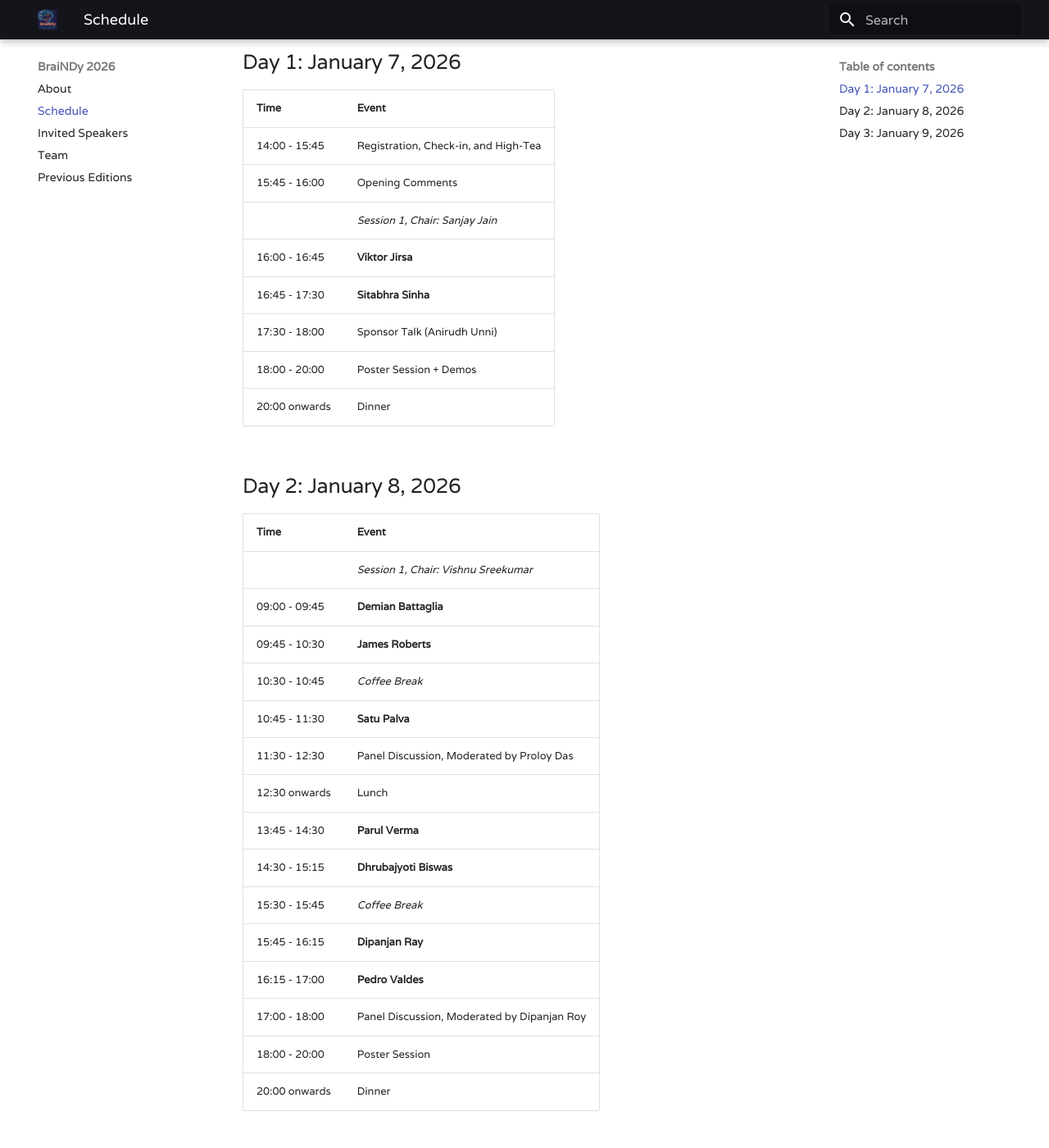
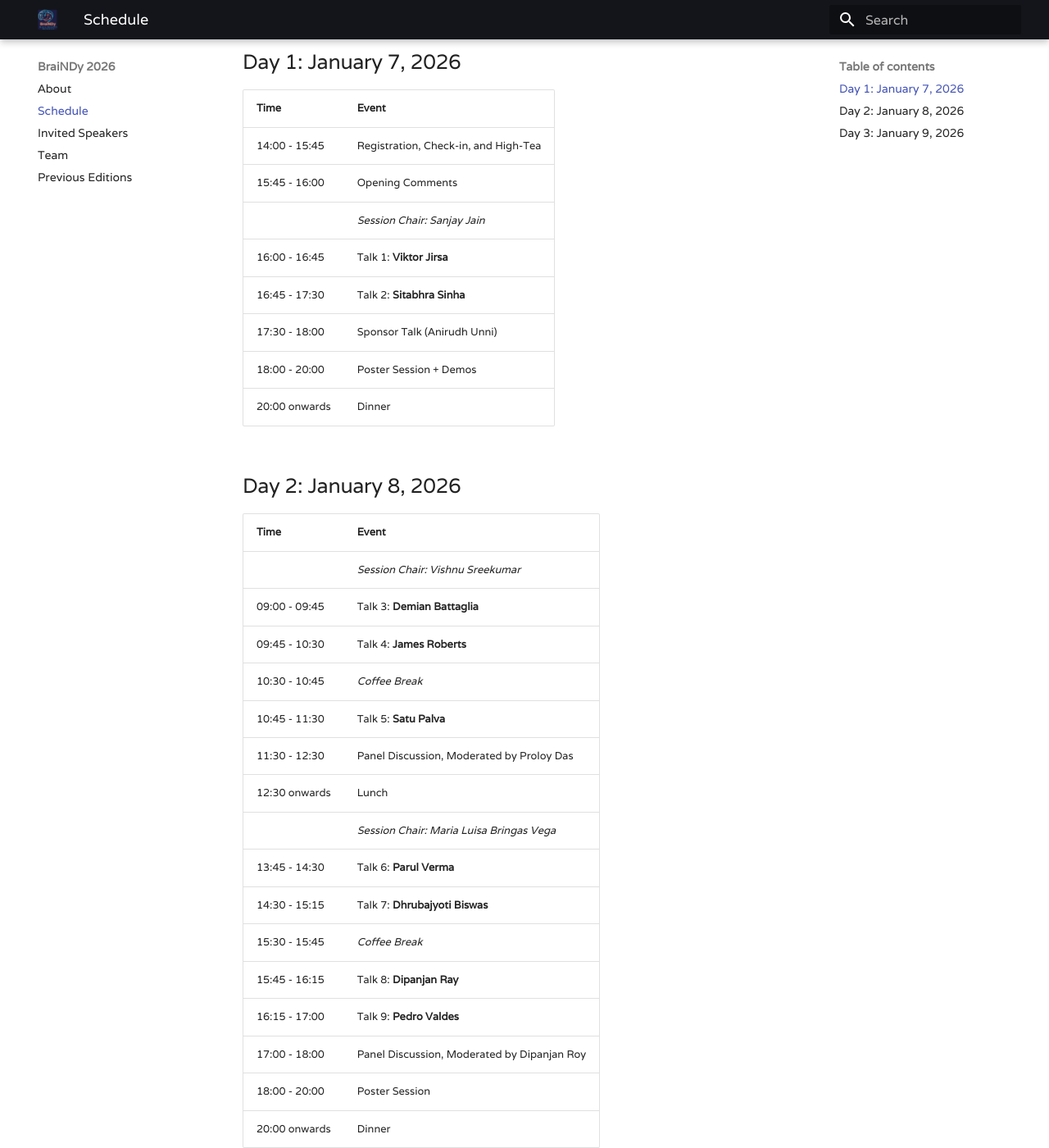
Before and after one commit to BraiNDyMeeting/v2026, an MkDocs documentation site: the page built from docs/schedule.md, in a window 1280 px wide and 1400 px high, scrolled down 238 px. Shown: the whole window at 82% size. Built offline with MkDocs 1.6.1 and Material for MkDocs 9.7.7, drawn with Linux system fonts in a browser that asks for light colours; some of the changed text lies outside the part shown.

Commit message:
Some changes to website

```diff
--- a/docs/schedule.md
+++ b/docs/schedule.md
@@ -11,9 +11,9 @@ The meeting starts on the evening of January 7, 2026. The hotel will start accep
 | ----          | ----                            |
 | 14:00 - 15:45 | Registration, Check-in, and High-Tea        |
 | 15:45 - 16:00 | Opening Comments                |
-|               | *Session 1, Chair: Sanjay Jain* |
-| 16:00 - 16:45 | **Viktor Jirsa**                    |
-| 16:45 - 17:30 | **Sitabhra Sinha**                  |
+|               | *Session Chair: Sanjay Jain* |
+| 16:00 - 16:45 | Talk 1: **Viktor Jirsa**                    |
+| 16:45 - 17:30 | Talk 2: **Sitabhra Sinha**                  |
 | 17:30 - 18:00 | Sponsor Talk (Anirudh Unni)     |
 | 18:00 - 20:00 | Poster Session + Demos         |
 | 20:00 onwards | Dinner                          |
@@ -22,18 +22,19 @@ The meeting starts on the evening of January 7, 2026. The hotel will start accep
 
 | Time         | Event             |
 | ---          | ---               |
-|              | *Session 1, Chair: Vishnu Sreekumar* |
-| 09:00 - 09:45 | **Demian Battaglia** |
-| 09:45 - 10:30 | **James Roberts** |
+|              | *Session Chair: Vishnu Sreekumar* |
+| 09:00 - 09:45 | Talk 3: **Demian Battaglia** |
+| 09:45 - 10:30 | Talk 4: **James Roberts** |
 | 10:30 - 10:45 | *Coffee Break* |
-| 10:45 - 11:30 | **Satu Palva** |
+| 10:45 - 11:30 | Talk 5: **Satu Palva** |
 | 11:30 - 12:30 | Panel Discussion, Moderated by Proloy Das |
 | 12:30 onwards | Lunch |
-| 13:45 - 14:30 | **Parul Verma** |
-| 14:30 - 15:15 | **Dhrubajyoti Biswas** |
+|              | *Session Chair: Maria Luisa Bringas Vega* |
+| 13:45 - 14:30 | Talk 6: **Parul Verma** |
+| 14:30 - 15:15 | Talk 7: **Dhrubajyoti Biswas** |
 | 15:30 - 15:45 | *Coffee Break* |
-| 15:45 - 16:15 | **Dipanjan Ray** |
-| 16:15 - 17:00 | **Pedro Valdes** |
+| 15:45 - 16:15 | Talk 8: **Dipanjan Ray** |
+| 16:15 - 17:00 | Talk 9: **Pedro Valdes** |
 | 17:00 - 18:00 | Panel Discussion, Moderated by Dipanjan Roy |
 | 18:00 - 20:00 | Poster Session |
 | 20:00 onwards | Dinner |
@@ -43,7 +44,7 @@ The meeting starts on the evening of January 7, 2026. The hotel will start accep
 
 | Time           | Event                              |
 | ---            | ---                                |
-|                | * Session 1, Chair: Beena Koshy**  |
-| 10:00 - 10:45  | **Luiz Pessoa**                    |
-| 10:45 - 11:30  | **Nandini C Singh**                |
+|                | * Session Chair: Beena Koshy**  |
+| 10:00 - 10:45  | Talk 10: **Luiz Pessoa**                    |
+| 10:45 - 11:30  | Talk 11: **Nandini C Singh**                |
 | 11:30 - 12:30  | Panel Discussion, Moderated by Srikanth Padmala |
```
Also changed, not shown: site/schedule/index.html, site/search/search_index.json.
